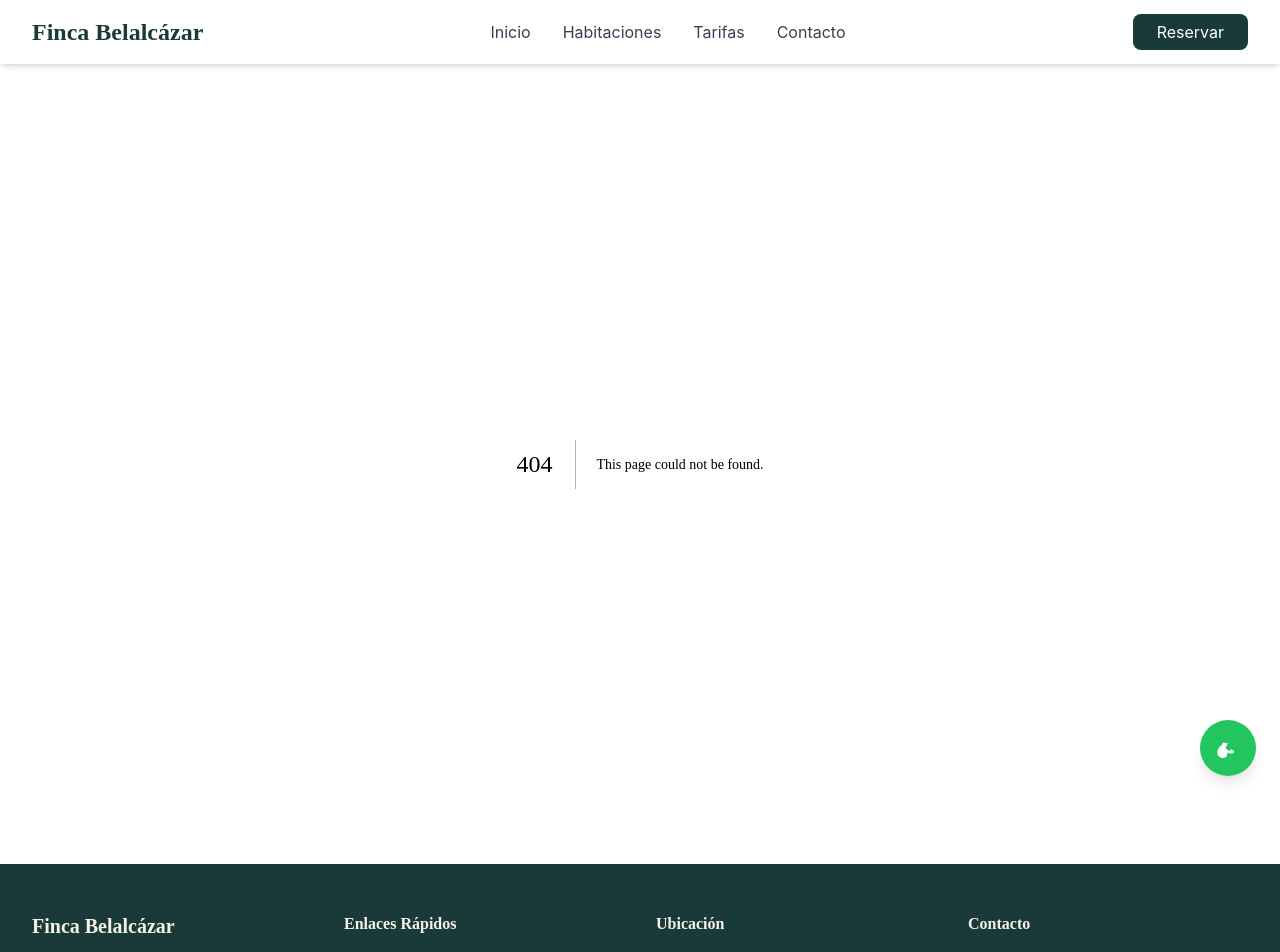
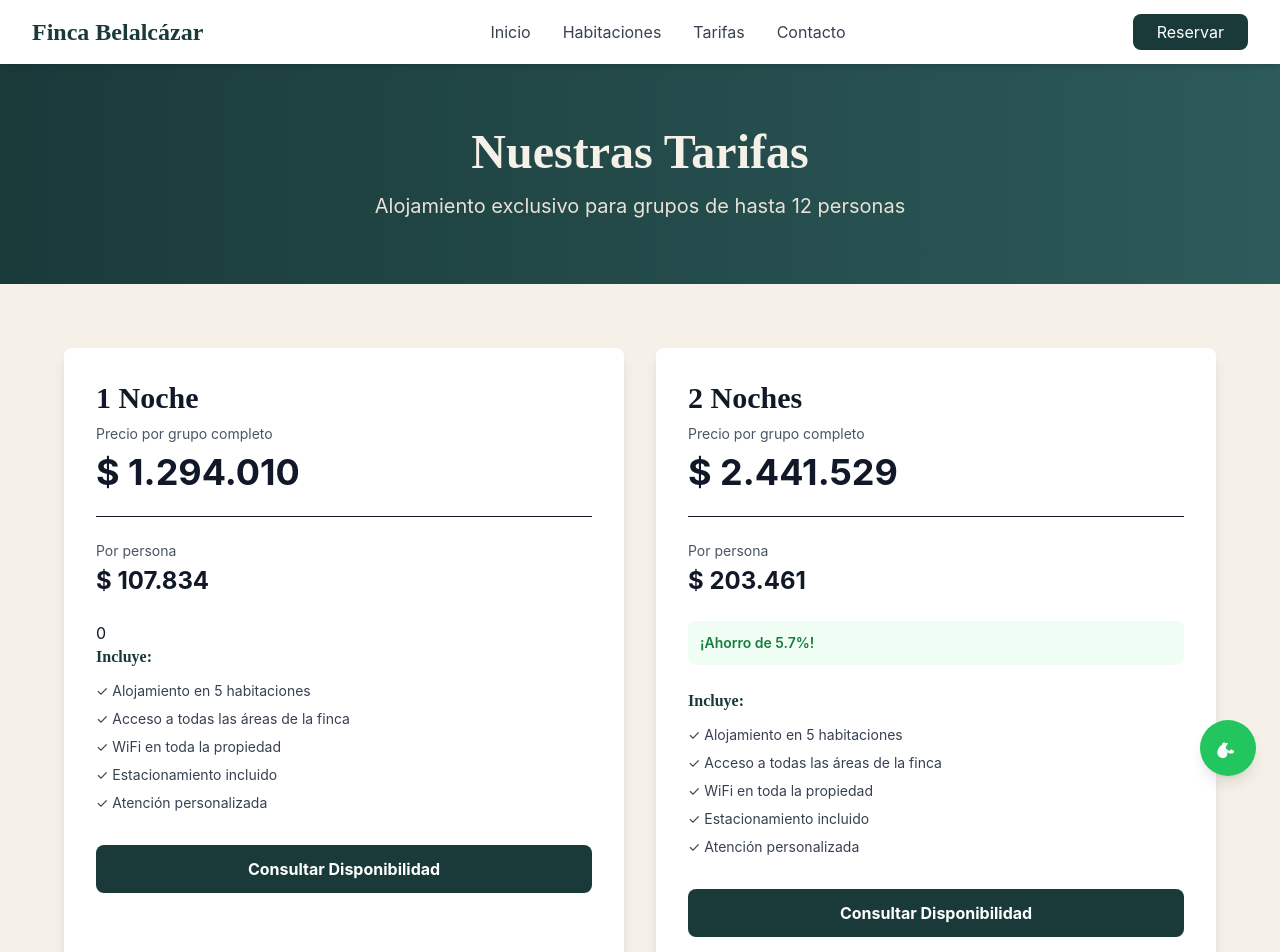
Before and after one commit to AlbeDiv/finca-reservas, a Next.js app: page /tarifas in a window 1280 px wide. Before the commit this address had no page. Shown: the top 952 px of the page. Built offline with nearby package versions, Linux system fonts and the light colour scheme.

Commit message:
feat: crear página de tarifas (pricing)

```diff
--- /dev/null
+++ b/src/app/tarifas/page.tsx
@@ -0,0 +1,213 @@
+'use client';
+
+import Link from 'next/link';
+import { stayRates } from '@/data/pricing';
+import { formatCOP } from '@/lib/formatCurrency';
+
+export default function TarifasPage() {
+  return (
+    <div className="min-h-screen bg-cream">
+      {/* Hero Section */}
+      <section className="bg-gradient-to-r from-forest-dark to-forest py-16 px-4">
+        <div className="mx-auto max-w-7xl text-center text-cream">
+          <h1 className="text-5xl font-display font-bold mb-4">
+            Nuestras Tarifas
+          </h1>
+          <p className="text-xl text-cream-dark">
+            Alojamiento exclusivo para grupos de hasta 12 personas
+          </p>
+        </div>
+      </section>
+
+      {/* Pricing Cards */}
+      <section className="py-16 px-4">
+        <div className="mx-auto max-w-6xl">
+          <div className="grid grid-cols-1 md:grid-cols-2 gap-8">
+            {stayRates.map((rate, idx) => (
+              <div
+                key={idx}
+                className={`rounded-lg p-8 shadow-lg transition hover:shadow-xl ${
+                  rate.featured
+                    ? 'bg-forest-dark text-cream border-4 border-earth-light transform md:scale-105'
+                    : 'bg-white text-gray-900'
+                }`}
+              >
+                {/* Featured Badge */}
+                {rate.featured && (
+                  <div className="inline-block bg-earth-light text-cream px-4 py-1 rounded-full text-sm font-bold mb-4">
+                    MEJOR PRECIO
+                  </div>
+                )}
+
+                {/* Duration */}
+                <h3 className="text-3xl font-display font-bold mb-2">
+                  {rate.nights} {rate.nights === 1 ? 'Noche' : 'Noches'}
+                </h3>
+
+                {/* Total Price */}
+                <div className="mb-6 pb-6 border-b border-current border-opacity-20">
+                  <p className={`text-sm ${rate.featured ? 'text-cream-dark' : 'text-gray-600'} mb-2`}>
+                    Precio por grupo completo
+                  </p>
+                  <p className="text-4xl font-bold">
+                    {formatCOP(rate.totalPrice)}
+                  </p>
+                </div>
+
+                {/* Per Person */}
+                <div className="mb-6">
+                  <p className={`text-sm ${rate.featured ? 'text-cream-dark' : 'text-gray-600'} mb-1`}>
+                    Por persona
+                  </p>
+                  <p className="text-2xl font-bold">
+                    {formatCOP(rate.pricePerPerson)}
+                  </p>
+                </div>
+
+                {/* Discount */}
+                {rate.discountPercentage && rate.discountPercentage > 0 && (
+                  <div className={`mb-6 p-3 rounded-lg ${rate.featured ? 'bg-green-900 bg-opacity-50' : 'bg-green-50'}`}>
+                    <p className={`text-sm font-semibold ${rate.featured ? 'text-green-200' : 'text-green-700'}`}>
+                      ¡Ahorro de {rate.discountPercentage.toFixed(1)}%!
+                    </p>
+                  </div>
+                )}
+
+                {/* What's Included */}
+                <div className="mb-8">
+                  <h4 className={`font-bold mb-3 ${rate.featured ? 'text-cream' : 'text-forest-dark'}`}>
+                    Incluye:
+                  </h4>
+                  <ul className={`space-y-2 text-sm ${rate.featured ? 'text-cream-dark' : 'text-gray-700'}`}>
+                    <li>✓ Alojamiento en 5 habitaciones</li>
+                    <li>✓ Acceso a todas las áreas de la finca</li>
+                    <li>✓ WiFi en toda la propiedad</li>
+                    <li>✓ Estacionamiento incluido</li>
+                    <li>✓ Atención personalizada</li>
+                  </ul>
+                </div>
+
+                {/* CTA Button */}
+                <Link
+                  href="/contacto"
+                  className={`block text-center py-3 rounded-lg font-bold transition ${
+                    rate.featured
+                      ? 'bg-earth-light text-cream hover:bg-earth'
+                      : 'bg-forest-dark text-white hover:bg-forest'
+                  }`}
+                >
+                  Consultar Disponibilidad
+                </Link>
+              </div>
+            ))}
+          </div>
+        </div>
+      </section>
+
+      {/* Additional Services */}
+      <section className="bg-white py-16 px-4">
+        <div className="mx-auto max-w-4xl">
+          <h2 className="text-3xl font-display font-bold text-forest-dark text-center mb-12">
+            Servicios Adicionales
+          </h2>
+
+          <div className="grid grid-cols-1 md:grid-cols-2 gap-8">
+            <div className="p-6 bg-cream rounded-lg">
+              <h3 className="text-xl font-bold text-forest-dark mb-2">
+                Catering & Alimentación
+              </h3>
+              <p className="text-gray-600 text-sm">
+                Contamos con opciones de alimentación personalizadas. Desde
+                desayunos hasta cenas gourmet. Consulta disponibilidad y
+                presupuesto.
+              </p>
+            </div>
+
+            <div className="p-6 bg-cream rounded-lg">
+              <h3 className="text-xl font-bold text-forest-dark mb-2">
+                Actividades Especiales
+              </h3>
+              <p className="text-gray-600 text-sm">
+                Tours por la región, avistamiento de aves, senderismo, yoga al
+                amanecer. Diseñamos experiencias a tu medida.
+              </p>
+            </div>
+
+            <div className="p-6 bg-cream rounded-lg">
+              <h3 className="text-xl font-bold text-forest-dark mb-2">
+                Eventos y Celebraciones
+              </h3>
+              <p className="text-gray-600 text-sm">
+                Bodas, cumpleaños, retiros corporativos. Nuestro equipo se
+                encarga de que todo sea perfecto.
+              </p>
+            </div>
+
+            <div className="p-6 bg-cream rounded-lg">
+              <h3 className="text-xl font-bold text-forest-dark mb-2">
+                Traslados & Transporte
+              </h3>
+              <p className="text-gray-600 text-sm">
+                Facilitamos transporte desde los aeropuertos de Pereira, Armenia
+                o Manizales. Consulta tarifas especiales.
+              </p>
+            </div>
+          </div>
+        </div>
+      </section>
+
+      {/* Terms & Conditions */}
+      <section className="bg-forest-dark text-cream py-16 px-4">
+        <div className="mx-auto max-w-4xl text-sm">
+          <h3 className="text-2xl font-display font-bold mb-6">
+            Términos y Condiciones
+          </h3>
+
+          <div className="space-y-4 text-cream-dark">
+            <div>
+              <h4 className="font-bold text-cream mb-2">Política de Cancelación</h4>
+              <ul className="space-y-1 ml-4">
+                <li>• Hasta 30 días antes: Reembolso 100%</li>
+                <li>• 15-29 días antes: Reembolso 50%</li>
+                <li>• Menos de 14 días: Sin reembolso</li>
+              </ul>
+            </div>
+
+            <div>
+              <h4 className="font-bold text-cream mb-2">Reserva</h4>
+              <p>
+                Se requiere depósito del 30% para confirmar tu reserva. El saldo
+                se paga al momento del check-in.
+              </p>
+            </div>
+
+            <div>
+              <h4 className="font-bold text-cream mb-2">Check-in / Check-out</h4>
+              <p>
+                Check-in: 3:00 PM | Check-out: 12:00 PM (Pueden requerir ajustes)
+              </p>
+            </div>
+          </div>
+        </div>
+      </section>
+
+      {/* CTA */}
+      <section className="py-16 px-4 bg-cream">
+        <div className="mx-auto max-w-2xl text-center">
+          <h2 className="text-3xl font-display font-bold text-forest-dark mb-4">
+            ¿Preguntas sobre nuestras tarifas?
+          </h2>
+          <p className="text-gray-600 mb-8">
+            Contacta con nosotros directamente vía WhatsApp o correo.
+          </p>
+          <Link
+            href="/contacto"
+            className="inline-block bg-forest-dark text-white px-8 py-3 rounded-lg hover:bg-forest transition font-medium"
+          >
+            Contactar Ahora
+          </Link>
+        </div>
+      </section>
+    </div>
+  );
+}
```
